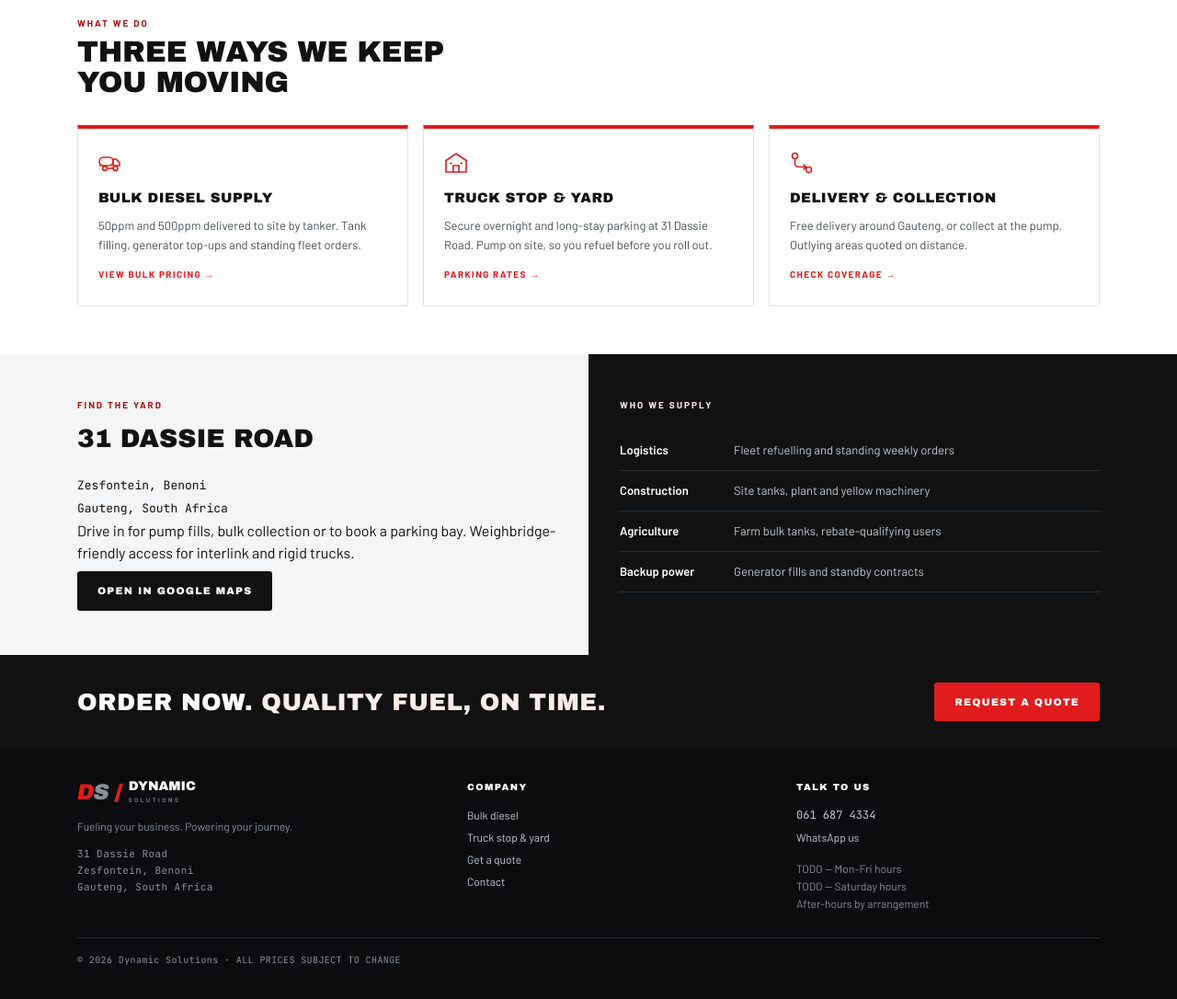
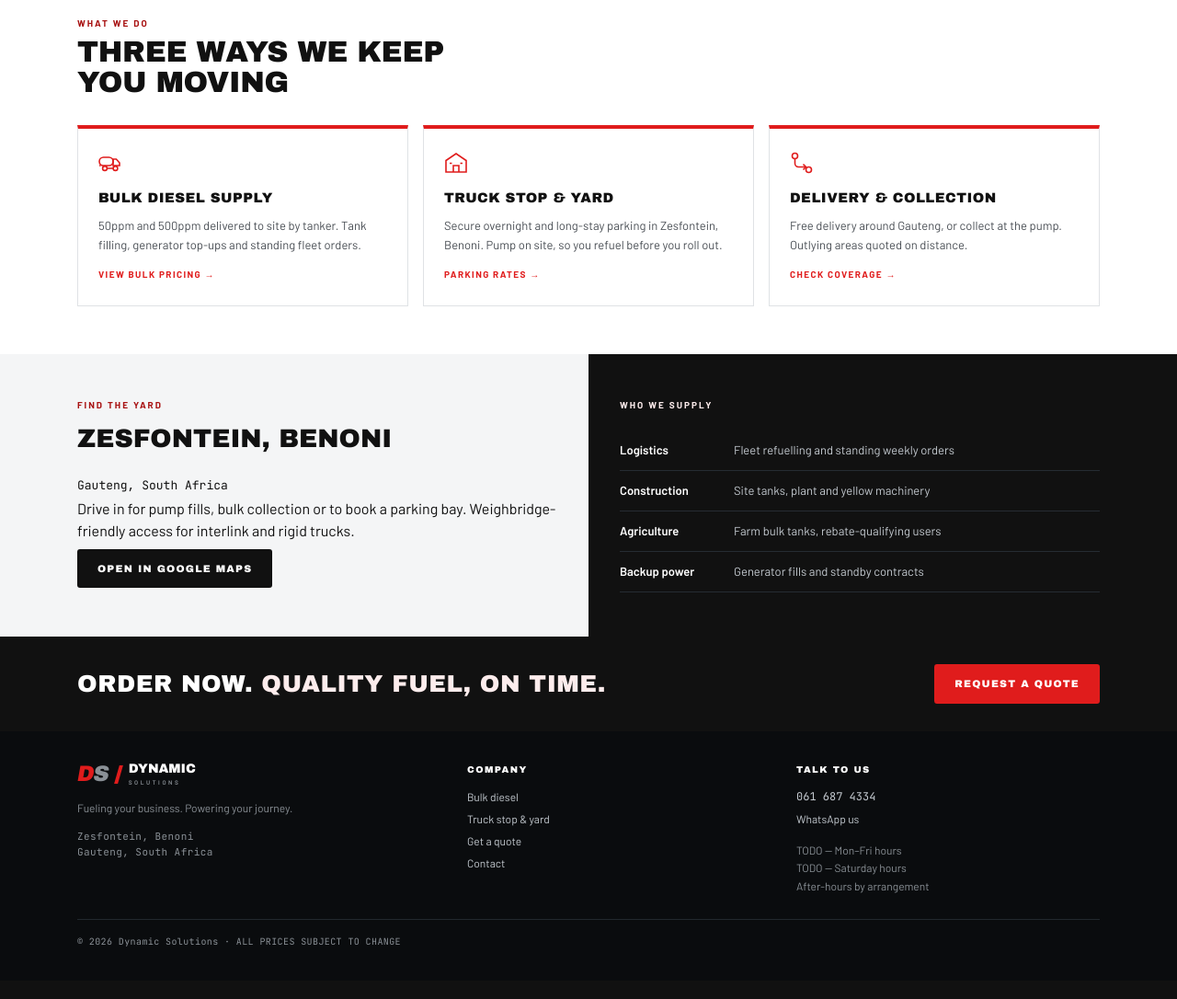
Before and after one commit to TAF-THE-TECHGUY2/Dynamic, a Laravel app: page / in a window 1280 px wide. Shown: the part 620-1706 px from the top of the page at 92% size. After the commit the page ends 1649 px from the top, so only its background shows below. Run offline with Laravel 12, Linux system fonts and the light colour scheme; data comes from the database, SQL or seed files in the repository; data that the repository does not hold is empty; style sheets or scripts are compiled from the project's sources; parts of the project's set-up code (start-up, migrations or seed data) failed here and were passed over.

Commit message:
push to github

```diff
--- a/app/Support/StructuredData.php
+++ b/app/Support/StructuredData.php
@@ -5,7 +5,7 @@ declare(strict_types=1);
 namespace App\Support;
 
 /**
- * Schema.org JSON-LD for the yard at 31 Dassie Road.
+ * Schema.org JSON-LD for the yard in Zesfontein, Benoni.
  *
  * A diesel supplier is found by people searching "diesel near me" from a cab,
  * so the LocalBusiness block carries the address, hours and phone number that
@@ -34,7 +34,6 @@ final class StructuredData
             ],
             'address' => [
                 '@type' => 'PostalAddress',
-                'streetAddress' => $settings->string('business.address_line1', '31 Dassie Road'),
                 'addressLocality' => 'Benoni',
                 'addressRegion' => 'Gauteng',
                 'addressCountry' => 'ZA',
--- a/config/business.php
+++ b/config/business.php
@@ -32,9 +32,9 @@ return [
     'whatsapp' => env('BUSINESS_WHATSAPP', '27616874334'),
 
     'address' => [
-        'line1' => env('BUSINESS_ADDRESS_LINE1', '31 Dassie Road'),
-        'line2' => env('BUSINESS_ADDRESS_LINE2', 'Zesfontein, Benoni'),
-        'line3' => env('BUSINESS_ADDRESS_LINE3', 'Gauteng, South Africa'),
+        'line1' => env('BUSINESS_ADDRESS_LINE1', 'Zesfontein, Benoni'),
+        'line2' => env('BUSINESS_ADDRESS_LINE2', 'Gauteng, South Africa'),
+        'line3' => env('BUSINESS_ADDRESS_LINE3', ''),
     ],
 
     'hours' => [
--- a/resources/views/layouts/site.blade.php
+++ b/resources/views/layouts/site.blade.php
@@ -5,7 +5,7 @@
     <meta name="viewport" content="width=device-width, initial-scale=1">
 
     <title>@yield('title', 'Dynamic Solutions — Bulk diesel supply, Benoni')</title>
-    <meta name="description" content="@yield('description', 'Bulk diesel supply and secure truck parking at 31 Dassie Road, Zesfontein, Benoni. 50ppm and 500ppm delivered across Gauteng.')">
+    <meta name="description" content="@yield('description', 'Bulk diesel supply and secure truck parking at Zesfontein, Benoni. 50ppm and 500ppm delivered across Gauteng.')">
     <link rel="canonical" href="{{ url()->current() }}">
 
     <meta property="og:type" content="website">
--- a/resources/views/pages/home.blade.php
+++ b/resources/views/pages/home.blade.php
@@ -1,7 +1,7 @@
 @extends('layouts.site')
 
 @section('title', 'Diesel available — bulk supply in Benoni, Gauteng | Dynamic Solutions')
-@section('description', 'Bulk 50ppm and 500ppm diesel delivered free across Gauteng, plus secure truck parking at 31 Dassie Road, Zesfontein, Benoni. COD accepted, own transport.')
+@section('description', 'Bulk 50ppm and 500ppm diesel delivered free across Gauteng, plus secure truck parking in Zesfontein, Benoni. COD accepted, own transport.')
 
 @section('content')
     <div class="ds-hero">
@@ -55,7 +55,7 @@
                 <span class="ic">@include('partials.icons.yard')</span>
                 <h3>Truck stop &amp; yard</h3>
                 <p>
-                    Secure overnight and long-stay parking at 31 Dassie Road. Pump on site, so you
+                    Secure overnight and long-stay parking in Zesfontein, Benoni. Pump on site, so you
                     refuel before you roll out.
                 </p>
                 <div class="go">Parking rates →</div>
@@ -77,11 +77,10 @@
         <div class="l">
             <div class="ds-eyebrow">Find the yard</div>
             <h2 style="font-family:var(--font-display);font-size:28px;margin:8px 0 0">
-                {{ Str::upper(settings('business.address_line1', '31 Dassie Road')) }}
+                {{ Str::upper(settings('business.address_line1', 'Zesfontein, Benoni')) }}
             </h2>
             <div class="ds-addr">
-                {{ settings('business.address_line2') }}<br>
-                {{ settings('business.address_line3') }}
+                {!! collect([settings('business.address_line2'), settings('business.address_line3')])->filter()->map(fn ($line) => e($line))->join('<br>') !!}
             </div>
             <p class="intro">
                 Drive in for pump fills, bulk collection or to book a parking bay.
--- a/resources/views/pages/truck-stop.blade.php
+++ b/resources/views/pages/truck-stop.blade.php
@@ -1,6 +1,6 @@
 @extends('layouts.site')
 
-@section('title', 'Truck stop & secure parking, 31 Dassie Road Benoni | Dynamic Solutions')
+@section('title', 'Truck stop & secure parking, Zesfontein, Benoni | Dynamic Solutions')
 @section('description', 'Secure overnight and long-stay truck parking in Zesfontein, Benoni. Pump on site, weighbridge-friendly access for interlink and rigid trucks.')
 
 @section('content')
--- a/resources/views/partials/site-footer.blade.php
+++ b/resources/views/partials/site-footer.blade.php
@@ -24,9 +24,7 @@
                 Fueling your business. Powering your journey.
             </p>
             <div class="ds-num" style="margin-top:12px;font-size:11px;letter-spacing:.04em">
-                {{ settings('business.address_line1') }}<br>
-                {{ settings('business.address_line2') }}<br>
-                {{ settings('business.address_line3') }}
+                {!! collect([settings('business.address_line1'), settings('business.address_line2'), settings('business.address_line3')])->filter()->map(fn ($line) => e($line))->join('<br>') !!}
             </div>
         </div>
 
```
Also changed, not shown: resources/views/pages/contact.blade.php (+3 -5 lines), 3 other files.
